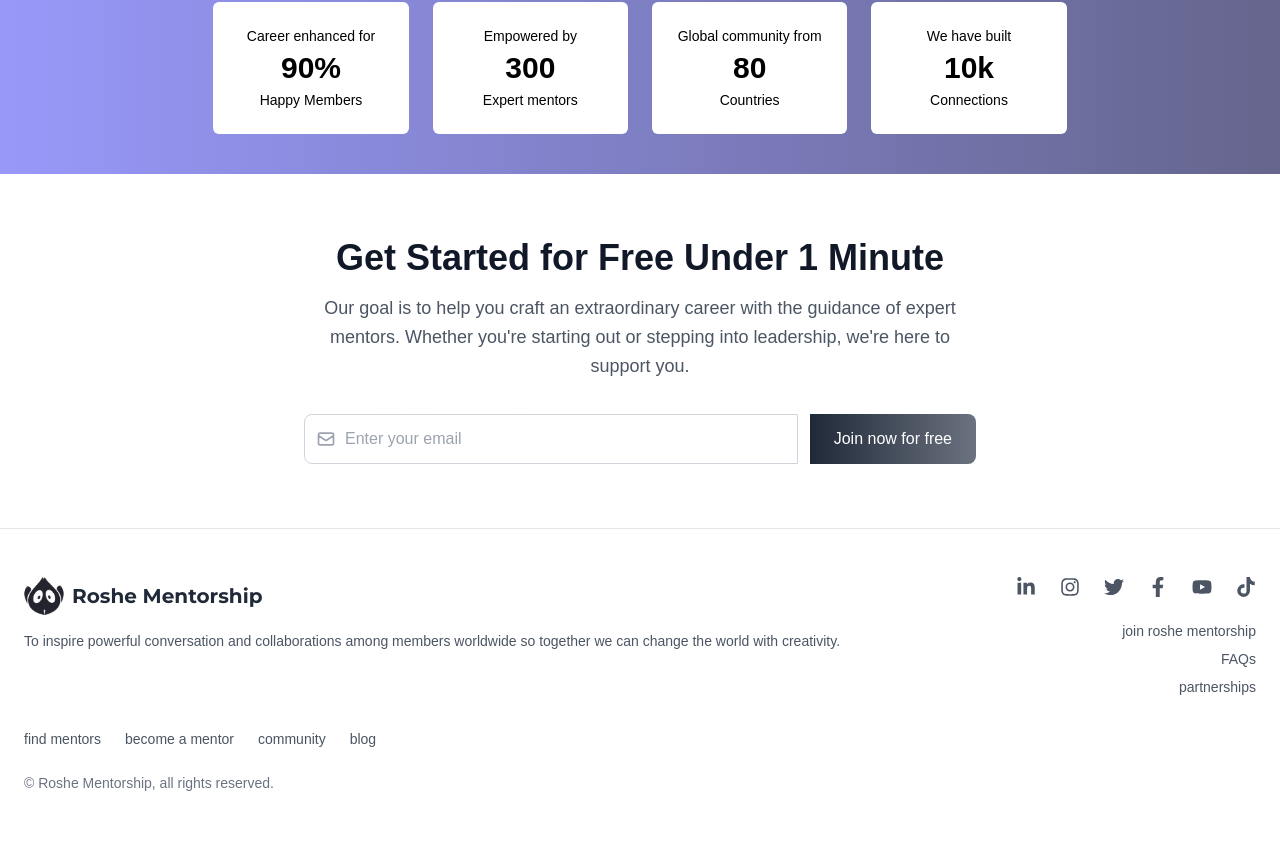
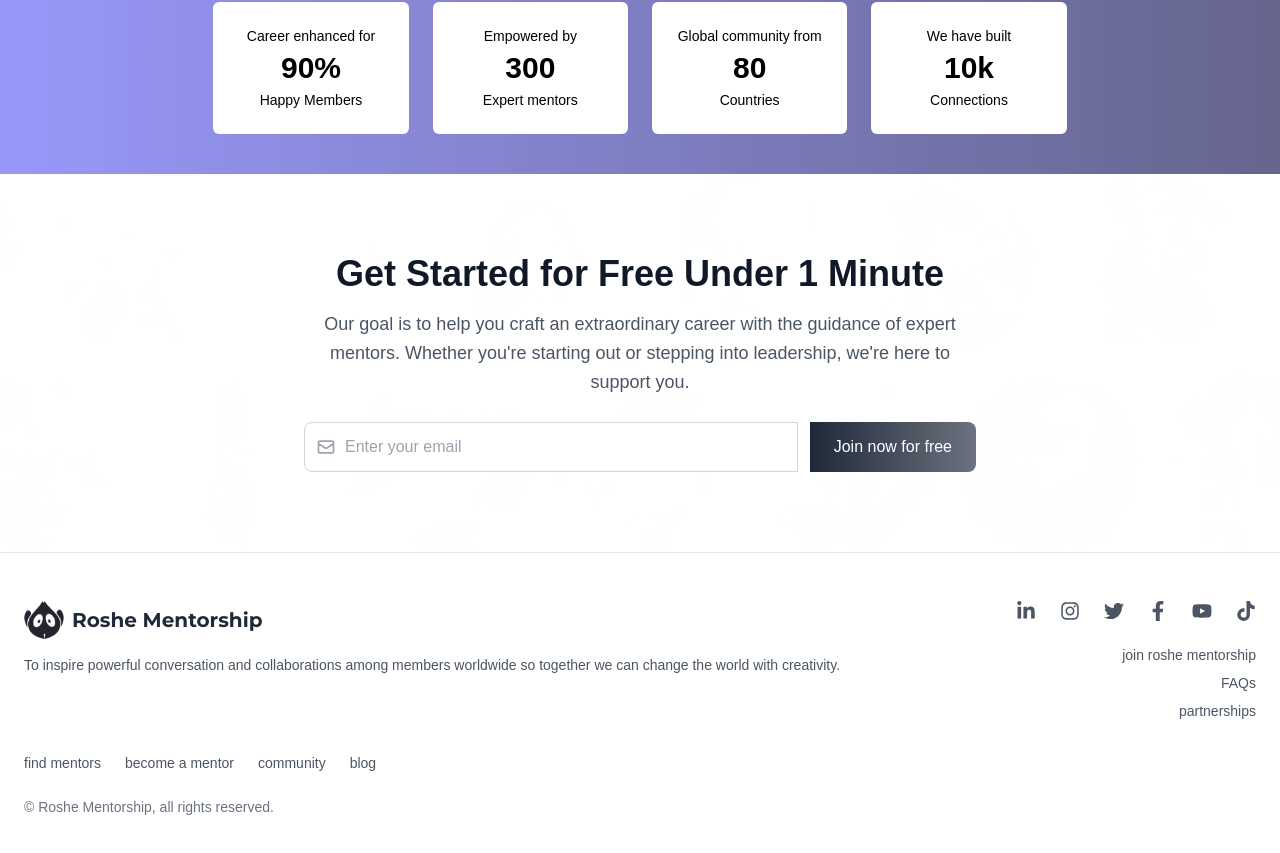
Before and after one commit to Roshe-Mentors/new_roshe, a Next.js app: page / in a window 1280 px wide. Shown: the part 2487-3340 px from the top of the page. Built offline with nearby package versions, Linux system fonts and the light colour scheme.

Commit message:
Feat: update padding and margin in CenterCTA component for improved layout and readability

```diff
--- a/src/components/CenterCTA.tsx
+++ b/src/components/CenterCTA.tsx
@@ -38,12 +38,12 @@ const CenterCTA = () => {
         }}
       />
 
-      <div className="w-full max-w-3xl text-center relative z-10">
-        <h2 className="text-3xl md:text-4xl font-bold text-gray-900 mb-4">
+      <div className="w-full max-w-3xl px-4 py-4 text-center relative z-10">
+        <h2 className="text-3xl md:text-4xl font-bold text-gray-900  mb-4">
           Get Started for Free <span className="block md:inline">Under 1 Minute</span>
         </h2>
 
-        <p className="text-gray-600 mb-8 max-w-2xl mx-auto text-lg leading-relaxed">
+        <p className="text-gray-600 mb-6 max-w-2xl mx-auto text-lg leading-relaxed">
           Our goal is to help you craft an extraordinary career with the guidance of expert mentors.
 Whether you&apos;re starting out or stepping into leadership, we&apos;re here to support you.
         </p>
```
